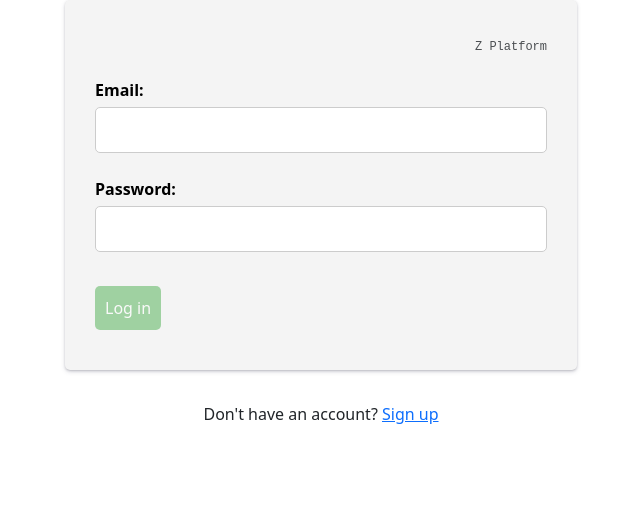
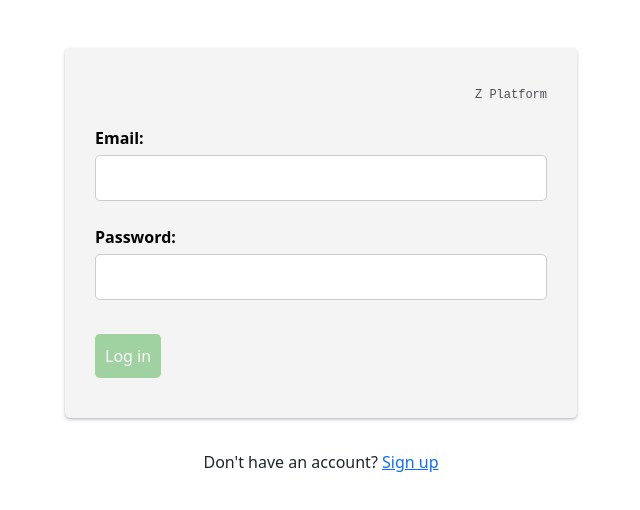
Before and after one commit to maximeish/user-account-management, a React (Create React App) app: page /login in a window 1280 px wide. Shown: the top 510 px of the page, without its empty margins (319-959 px from the left). Built offline with nearby package versions, Linux system fonts and the light colour scheme.

Commit message:
Changes to form

```diff
--- a/src/components/formComponents/index.js
+++ b/src/components/formComponents/index.js
@@ -7,6 +7,7 @@ export const FormWrapper = styled.div`
   align-items: center;
   justify-content: center;
   flex-direction: column;
+  padding: 3em;
 `;
 
 export const FormTextWrapper = styled.div`
```
